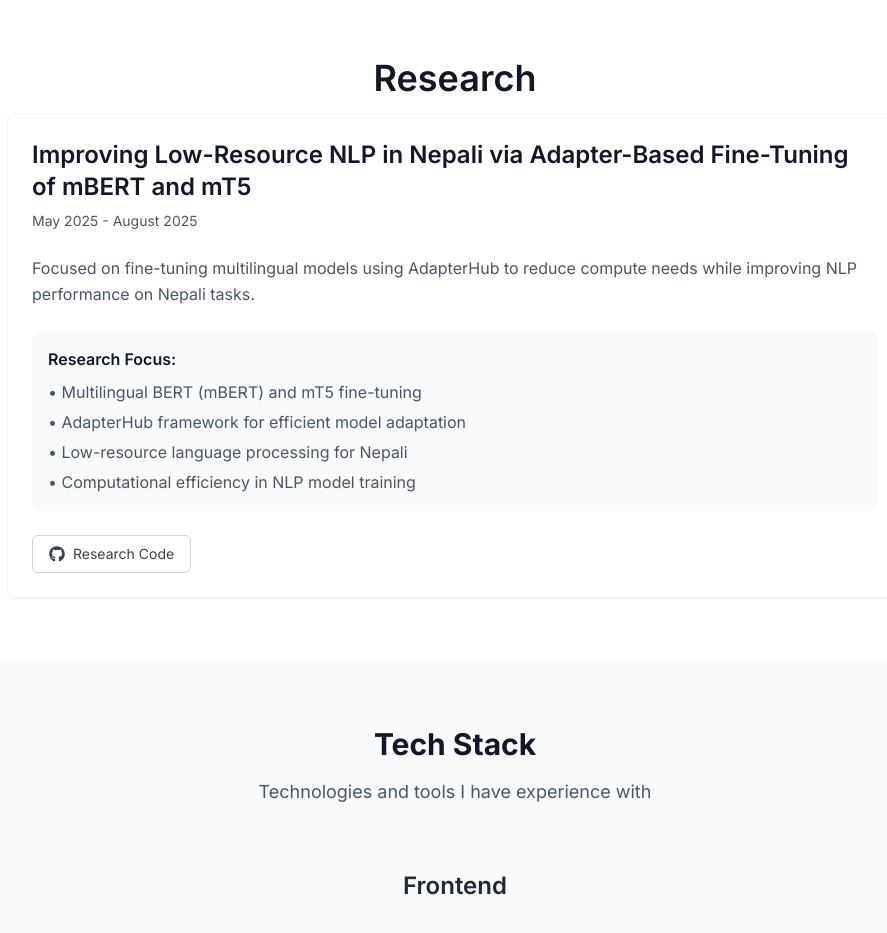
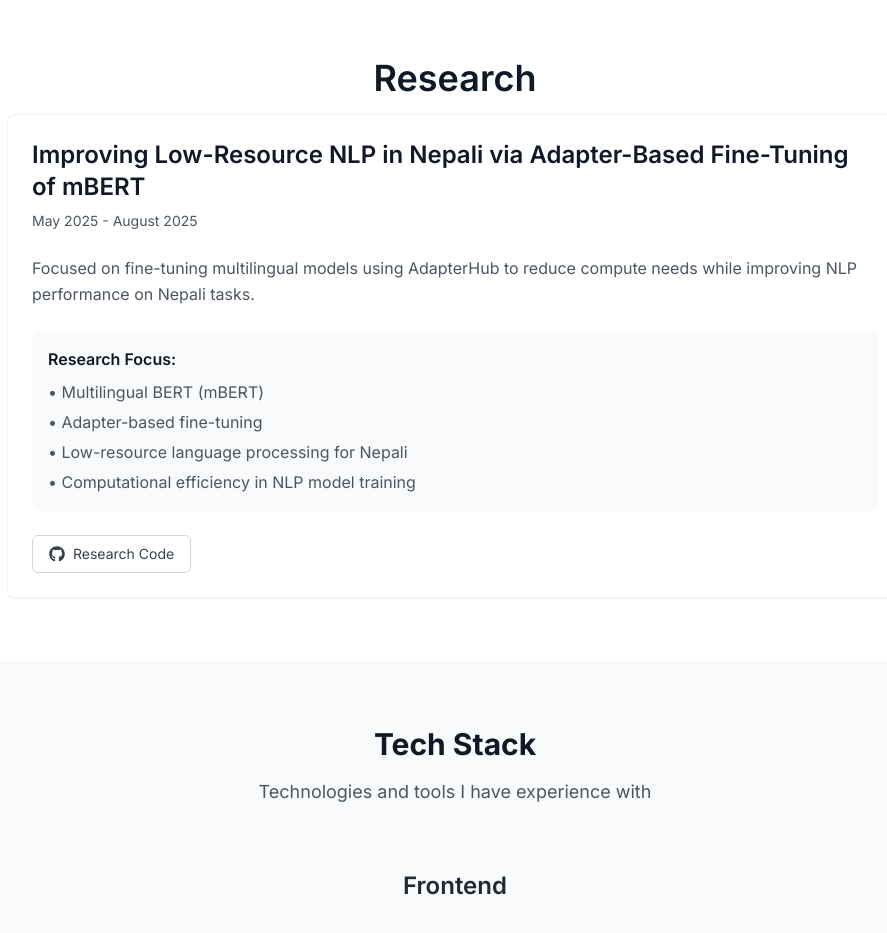
Before and after one commit to bijayabc/portfolio, a React (Create React App) app: page / in a window 1280 px wide. Shown: the part 2960-3893 px from the top of the page, without its empty margins (185-1072 px from the left). Built offline with nearby package versions, Linux system fonts and the light colour scheme.

Commit message:
changed research info

```diff
--- a/src/components/Research.js
+++ b/src/components/Research.js
@@ -61,13 +61,13 @@ const ResearchCard = ({ research }) => {
 const Research = () => {
   const researchProjects = [
     {
-      title: "Improving Low-Resource NLP in Nepali via Adapter-Based Fine-Tuning of mBERT and mT5",
+      title: "Improving Low-Resource NLP in Nepali via Adapter-Based Fine-Tuning of mBERT",
       advisor: "Prof. Vladislav D. Veksler",
       period: "May 2025 - August 2025",
       description: "Focused on fine-tuning multilingual models using AdapterHub to reduce compute needs while improving NLP performance on Nepali tasks.",
       focus: [
-        "Multilingual BERT (mBERT) and mT5 fine-tuning",
-        "AdapterHub framework for efficient model adaptation",
+        "Multilingual BERT (mBERT)",
+        "Adapter-based fine-tuning",
         "Low-resource language processing for Nepali",
         "Computational efficiency in NLP model training"
       ],
```
